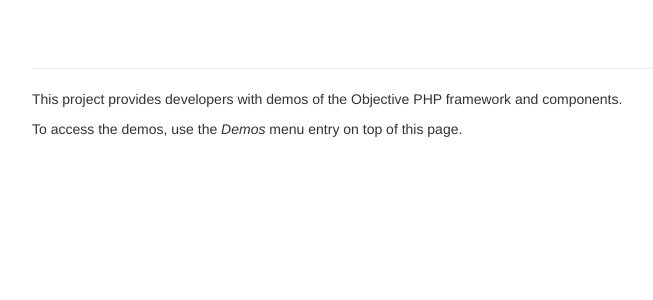
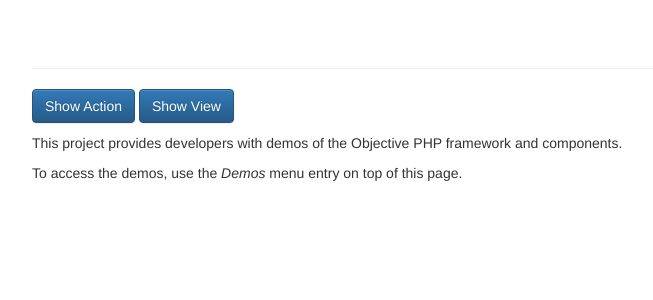
Before and after one commit to objective-php/showcase, a PHP site: template app/views/actions/home.phtml in a window 1280 px wide. Shown: the part 51-351 px from the top of the page, without its empty margins (38-691 px from the left). Run offline with PHP 8.4, Linux system fonts and the light colour scheme; the template is opened without the code that fills it: most values are stand-ins (such as "Sample title", 1, 10 or a date in 2020); data that the repository does not hold is empty; some libraries are stand-ins or nearby versions.

Commit message:
Display action and/or view sources on demo pages

```diff
--- a/app/actions/Demo/Doctrine/Misc.php
+++ b/app/actions/Demo/Doctrine/Misc.php
@@ -16,8 +16,6 @@
             /* @var $em EntityManager */
             $em = $this->getServicesFactory()->get('doctrine.em.default');
 
-            // $results = $em->getConnection()->query('SELECT * FROM employees ORDER BY RAND() LIMIT 10')->fetchAll();
-
             $results = $em->getRepository(Employee::class)->findBy([], [], 10, rand(0,300000));
 
             return compact('results');
--- a/app/config/app.php
+++ b/app/config/app.php
@@ -5,6 +5,7 @@
     use Showcase\Package\Overrider\OverriderPackage;
     use ObjectivePHP\DoctrinePackage\DoctrinePackage;
     use Showcase\Package\Debug\DebugPackage;
+    use Showcase\Package\ShowSource\ShowSourcePackage;
 
     return [
 
@@ -38,7 +39,8 @@
                 'packages.registered' => [
                   // DebugPackage::class,
                   // OverriderPackage::class,
-                  DoctrinePackage::class
+                  DoctrinePackage::class,
+                  ShowSourcePackage::class
                 ],
 
                 'doctrine.em.default.entities.locations' => 'app/src/Entity',
--- a/app/views/actions/demo/doctrine/misc.phtml
+++ b/app/views/actions/demo/doctrine/misc.phtml
@@ -7,7 +7,7 @@
     Vars::set('page.subtitle', 'Using MySQL employees sample database');
 
     echo '<ul>';
-    foreach(Vars::collection('results') as $result)
+    Vars::collection('results')->each(function($result)
     {
         echo Tag::li(Tag::h3($result->getFirstname() . ' ' . $result->getLastName()));
         echo '<ul>' .
@@ -19,5 +19,5 @@
          Tag::dd($result->getHireDate()->format('d/m/Y')) .
          '</ul>';
 
-    }
+    });
     echo '</ul>';
--- a/app/views/layouts/home.phtml
+++ b/app/views/layouts/home.phtml
@@ -11,7 +11,6 @@
     <!-- The above 3 meta tags *must* come first in the head; any other head content must come *after* these tags -->
     <meta name="description" content="">
     <meta name="author" content="">
-    <!-- <link rel="icon" href="../../favicon.ico"> -->
 
     <title><?= $config->app->name ?></title>
 
--- a/app/views/layouts/layout.phtml
+++ b/app/views/layouts/layout.phtml
@@ -10,7 +10,6 @@
     <!-- The above 3 meta tags *must* come first in the head; any other head content must come *after* these tags -->
     <meta name="description" content="">
     <meta name="author" content="">
-    <!-- <link rel="icon" href="../../favicon.ico"> -->
 
     <title><?= $config->app->name ?></title>
 
@@ -42,7 +41,29 @@
             <?= Vars::string('page.subtitle')->prepend('<small>')->append('</small>') ?>
         </h1>
     </div>
+    <div class="bs-example">
+        <p>
+        <a class="btn btn-primary" role="button" data-toggle="collapse" href="#action-source" aria-expanded="false"
+           aria-controls="action-source">
+            Show Action
+        </a>
 
+        <a class="btn btn-primary" role="button" data-toggle="collapse" href="#view-source"
+                aria-expanded="false" aria-controls="view-source">
+            Show View
+        </a>
+    </p>
+        <div class="collapse" id="action-source">
+            <div class="well">
+                :action-source
+            </div>
+        </div>
+        <div class="collapse" id="view-source">
+            <div class="well">
+                :view-source
+            </div>
+        </div>
+    </div>
     <div>
         <?= $content ?>
     </div>
```
Also changed, not shown: packages/ShowSource/ShowSourcePackage.php (added, +45 -0 lines).
